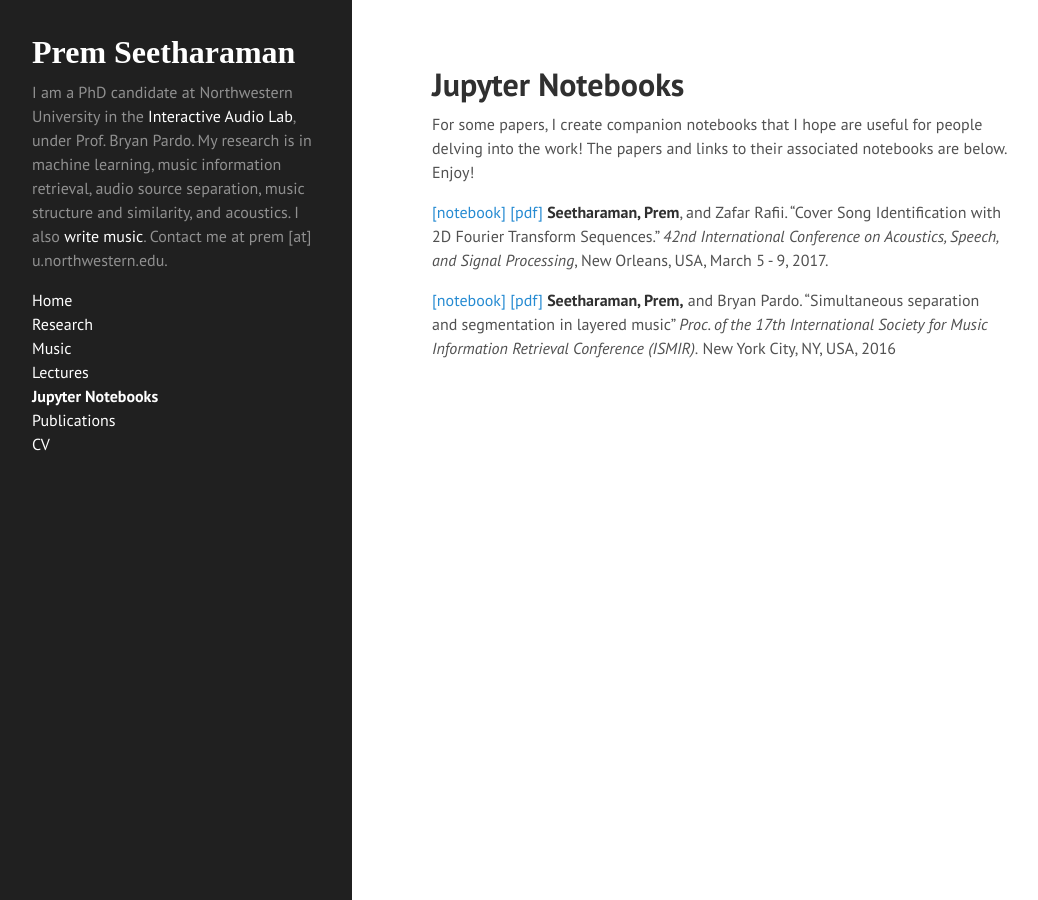
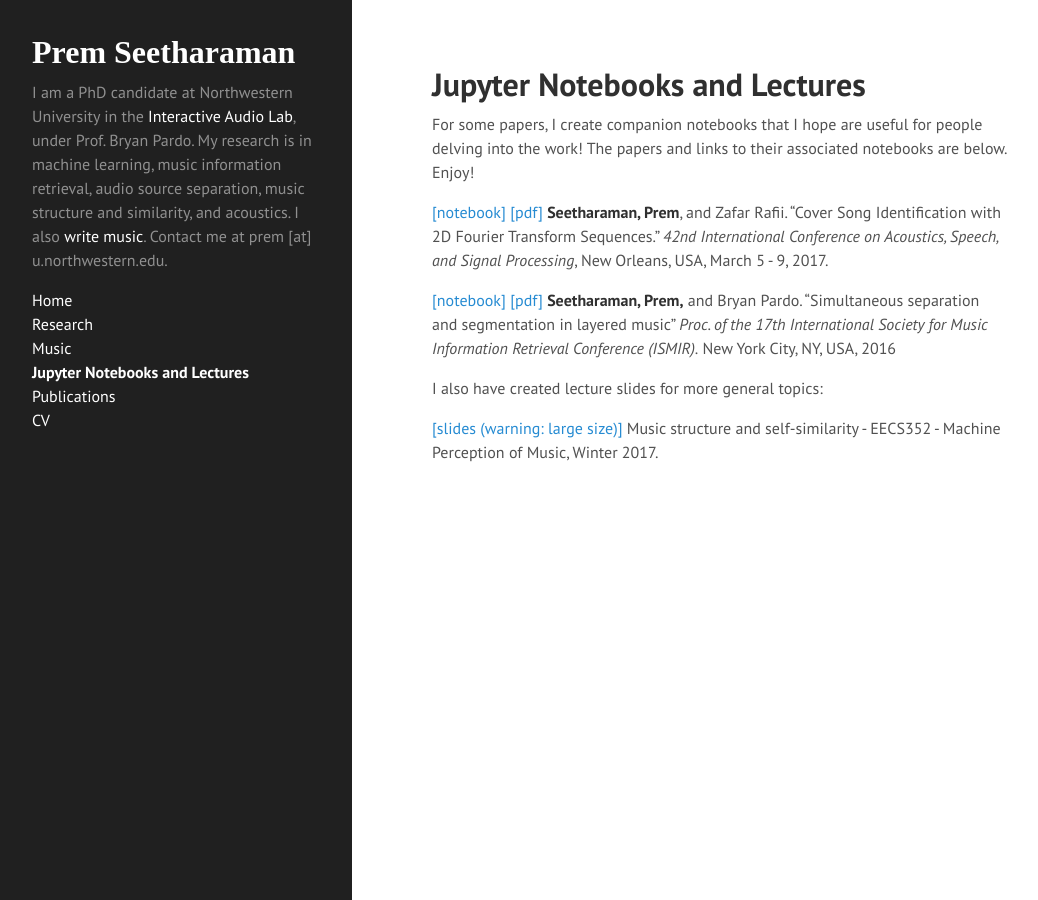
Before and after one commit to pseeth/pseeth.github.io.old, a Jekyll site: the page built from notebooks.md, in a window 1280 px wide. Shown: the whole page, without its empty margins (0-1038 px from the left). Built offline with Jekyll 4.4.1, drawn with Linux system fonts in a browser that asks for light colours; Markdown is read by kramdown in place of the engine named in the settings; comment, search, counter and statistics services are not loaded.

Commit message:
removed lectures page and put it in notebooks

```diff
--- a/notebooks.md
+++ b/notebooks.md
@@ -1,6 +1,6 @@
 ---
 layout: page
-title: Jupyter Notebooks
+title: Jupyter Notebooks and Lectures
 ---
 
 For some papers, I create companion notebooks that I hope are useful for people delving into the work! The papers and links to their associated notebooks are below. Enjoy!
@@ -16,3 +16,7 @@ Acoustics, Speech, and Signal Processing*, New Orleans, USA, March 5 -
 segmentation in layered music” *Proc. of the 17th International Society
 for Music Information Retrieval Conference (ISMIR).* New York City, NY,
 USA, 2016
+
+I also have created lecture slides for more general topics:
+
+[[slides (warning: large size)]](/public/lectures/self-similarity.html) Music structure and self-similarity - EECS352 - Machine Perception of Music, Winter 2017.
```
Also changed, not shown: lectures.md (deleted, +0 -8 lines).
